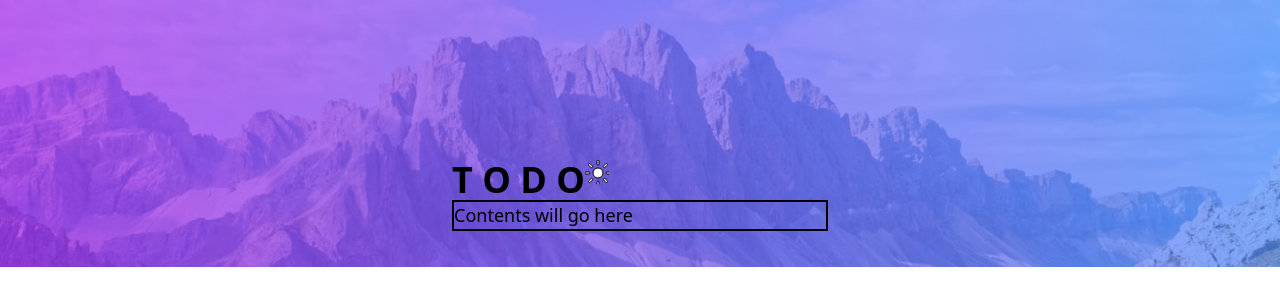
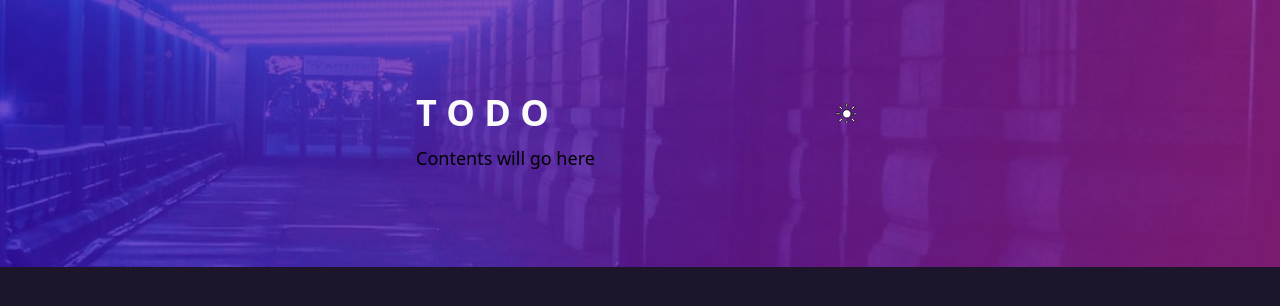
Before and after one commit to mortimerz/todo-app, a Next.js app: page / in a window 1280 px wide. Shown: the top 306 px of the page. Built offline with nearby package versions, Linux system fonts and the light colour scheme.

Commit message:
Moved header code to the header component
* toggling of theme was reworked to make the default theme set to dark
* toggling of theme now will be found in Header component
* Added title and svg icon to the header component

```diff
--- a/components/AppContainer.tsx
+++ b/components/AppContainer.tsx
@@ -1,67 +1,11 @@
-import { useEffect, useState } from "react";
+import Header from "./Header";
 
-// interface IAppContainerProps {
-//   theme: string;
-// }
 const AppContainer: React.FC = () => {
-  // set initial theme value depending on what is set in the local storage
-  const [theme, setTheme] = useState(
-    typeof window !== "undefined" ? localStorage.theme : "dark"
-  );
-
-  const colorTheme = theme === "dark" ? "light" : "dark";
-
-  useEffect(() => {
-    // this will target the root element and will add either `dark` or `light` theme
-    const root = window.document.documentElement;
-
-    root.classList.remove(colorTheme);
-    root.classList.add(theme);
-
-    if (typeof window !== "undefined") {
-      localStorage.setItem("theme", theme);
-    }
-  }, [colorTheme, theme]);
-
   return (
-    <div className="w-screen h-screen flex flex-col justify-center items-center">
-      <div className="container w-2/5 h-3/5">
-        {/* title */}
-        <div className="flex flex-row ">
-          <h1 className="text-4xl text-white font-bold">T O D O</h1>
-          {colorTheme === "light" ? (
-            <svg
-              onClick={() => setTheme("light")}
-              xmlns="http://www.w3.org/2000/svg"
-              className="h-6 w-6"
-              fill="none"
-              viewBox="0 0 24 24"
-              stroke="currentColor"
-            >
-              <path
-                fill="#FFF"
-                fillRule="evenodd"
-                d="M13 0c.81 0 1.603.074 2.373.216C10.593 1.199 7 5.43 7 10.5 7 16.299 11.701 21 17.5 21c2.996 0 5.7-1.255 7.613-3.268C23.22 22.572 18.51 26 13 26 5.82 26 0 20.18 0 13S5.82 0 13 0z"
-              />
-            </svg>
-          ) : (
-            <svg
-              onClick={() => setTheme("dark")}
-              xmlns="http://www.w3.org/2000/svg"
-              className="h-6 w-6"
-              fill="none"
-              viewBox="0 0 24 24"
-              stroke="currentColor"
-            >
-              <path
-                fill="#FFF"
-                fillRule="evenodd"
-                d="M13 21a1 1 0 011 1v3a1 1 0 11-2 0v-3a1 1 0 011-1zm-5.657-2.343a1 1 0 010 1.414l-2.121 2.121a1 1 0 01-1.414-1.414l2.12-2.121a1 1 0 011.415 0zm12.728 0l2.121 2.121a1 1 0 01-1.414 1.414l-2.121-2.12a1 1 0 011.414-1.415zM13 8a5 5 0 110 10 5 5 0 010-10zm12 4a1 1 0 110 2h-3a1 1 0 110-2h3zM4 12a1 1 0 110 2H1a1 1 0 110-2h3zm18.192-8.192a1 1 0 010 1.414l-2.12 2.121a1 1 0 01-1.415-1.414l2.121-2.121a1 1 0 011.414 0zm-16.97 0l2.121 2.12A1 1 0 015.93 7.344L3.808 5.222a1 1 0 011.414-1.414zM13 0a1 1 0 011 1v3a1 1 0 11-2 0V1a1 1 0 011-1z"
-              />
-            </svg>
-          )}
-        </div>
-        <div className="border-solid border-2 border-sky-500">
+    <div className="w-screen h-screen flex flex-col justify-center items-center ">
+      <div className="app-container">
+        <Header />
+        <div className=" min-h-[250px] max-h-[500px]">
           Contents will go here
         </div>
       </div>
--- a/components/Header.tsx
+++ b/components/Header.tsx
@@ -1,5 +1,64 @@
+import { useEffect, useState } from "react";
 const Header = () => {
-  return <h1>This will container Header</h1>;
+  // set initial theme value depending on what is set in the local storage
+  const [theme, setTheme] = useState("dark");
+
+  const colorTheme = theme === "dark" ? "light" : "dark";
+
+  useEffect(() => {
+    // this will target the root element and will add either `dark` or `light` theme
+    const root = window.document.documentElement;
+
+    root.classList.remove(colorTheme);
+    root.classList.add(theme);
+
+    if (typeof window !== "undefined") {
+      localStorage.setItem("theme", theme);
+    }
+  }, [colorTheme, theme]);
+
+  return (
+    <div className="flex flex-row h-[65px]">
+      <div id="title" className="text-left flex-grow m-auto">
+        <h1 className="text-4xl text-light-very-light-gray font-sans font-semibold">
+          T O D O
+        </h1>
+      </div>
+      <div id="theme" className="m-auto p-2">
+        {colorTheme === "dark" ? (
+          <svg
+            onClick={() => setTheme("dark")}
+            xmlns="http://www.w3.org/2000/svg"
+            className="h-5 w-5"
+            fill="none"
+            viewBox="0 0 24 24"
+            stroke="currentColor"
+          >
+            <path
+              fill="#FFF"
+              fillRule="evenodd"
+              d="M13 0c.81 0 1.603.074 2.373.216C10.593 1.199 7 5.43 7 10.5 7 16.299 11.701 21 17.5 21c2.996 0 5.7-1.255 7.613-3.268C23.22 22.572 18.51 26 13 26 5.82 26 0 20.18 0 13S5.82 0 13 0z"
+            />
+          </svg>
+        ) : (
+          <svg
+            onClick={() => setTheme("light")}
+            xmlns="http://www.w3.org/2000/svg"
+            className="h-5 w-5"
+            fill="none"
+            viewBox="0 0 24 24"
+            stroke="currentColor"
+          >
+            <path
+              fill="#FFF"
+              fillRule="evenodd"
+              d="M13 21a1 1 0 011 1v3a1 1 0 11-2 0v-3a1 1 0 011-1zm-5.657-2.343a1 1 0 010 1.414l-2.121 2.121a1 1 0 01-1.414-1.414l2.12-2.121a1 1 0 011.415 0zm12.728 0l2.121 2.121a1 1 0 01-1.414 1.414l-2.121-2.12a1 1 0 011.414-1.415zM13 8a5 5 0 110 10 5 5 0 010-10zm12 4a1 1 0 110 2h-3a1 1 0 110-2h3zM4 12a1 1 0 110 2H1a1 1 0 110-2h3zm18.192-8.192a1 1 0 010 1.414l-2.12 2.121a1 1 0 01-1.415-1.414l2.121-2.121a1 1 0 011.414 0zm-16.97 0l2.121 2.12A1 1 0 015.93 7.344L3.808 5.222a1 1 0 011.414-1.414zM13 0a1 1 0 011 1v3a1 1 0 11-2 0V1a1 1 0 011-1z"
+            />
+          </svg>
+        )}
+      </div>
+    </div>
+  );
 };
 
 export default Header;
```
